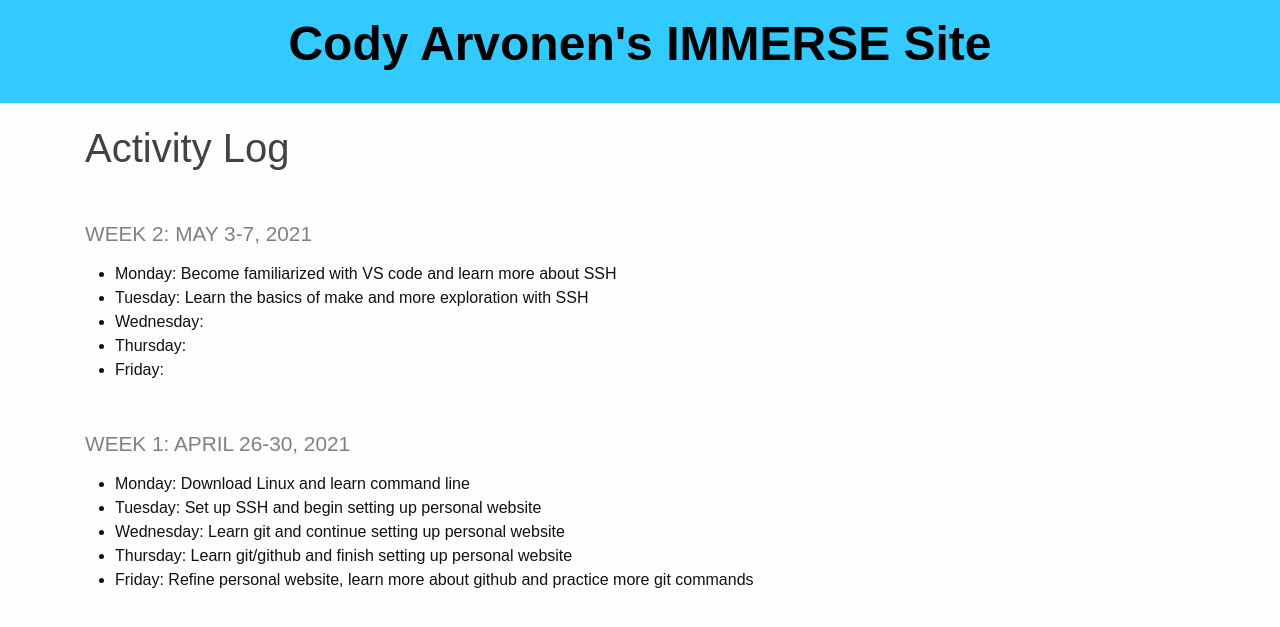
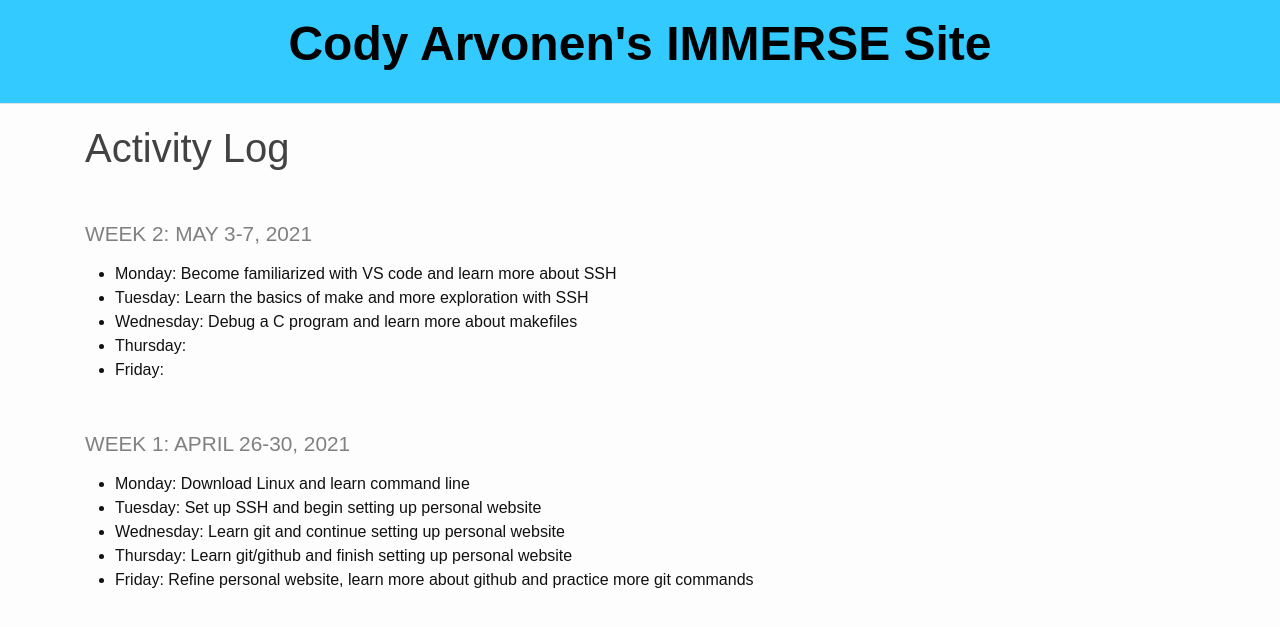
Before and after one commit to codyarvonen/personal_website, a Jekyll site: the page built from _pages/log.md, in a window 1280 px wide. Shown: the top 627 px of the page. Built offline with Jekyll 4.4.1, drawn with Linux system fonts in a browser that asks for light colours.

Commit message:
5/5/2021 log update

```diff
--- a/_pages/log.md
+++ b/_pages/log.md
@@ -7,7 +7,7 @@ title: Activity Log
 
 * **Monday**: Become familiarized with VS code and learn more about SSH
 * **Tuesday**: Learn the basics of make and more exploration with SSH
-* **Wednesday**:
+* **Wednesday**: Debug a C program and learn more about makefiles
 * **Thursday**:
 * **Friday**:
 
```
